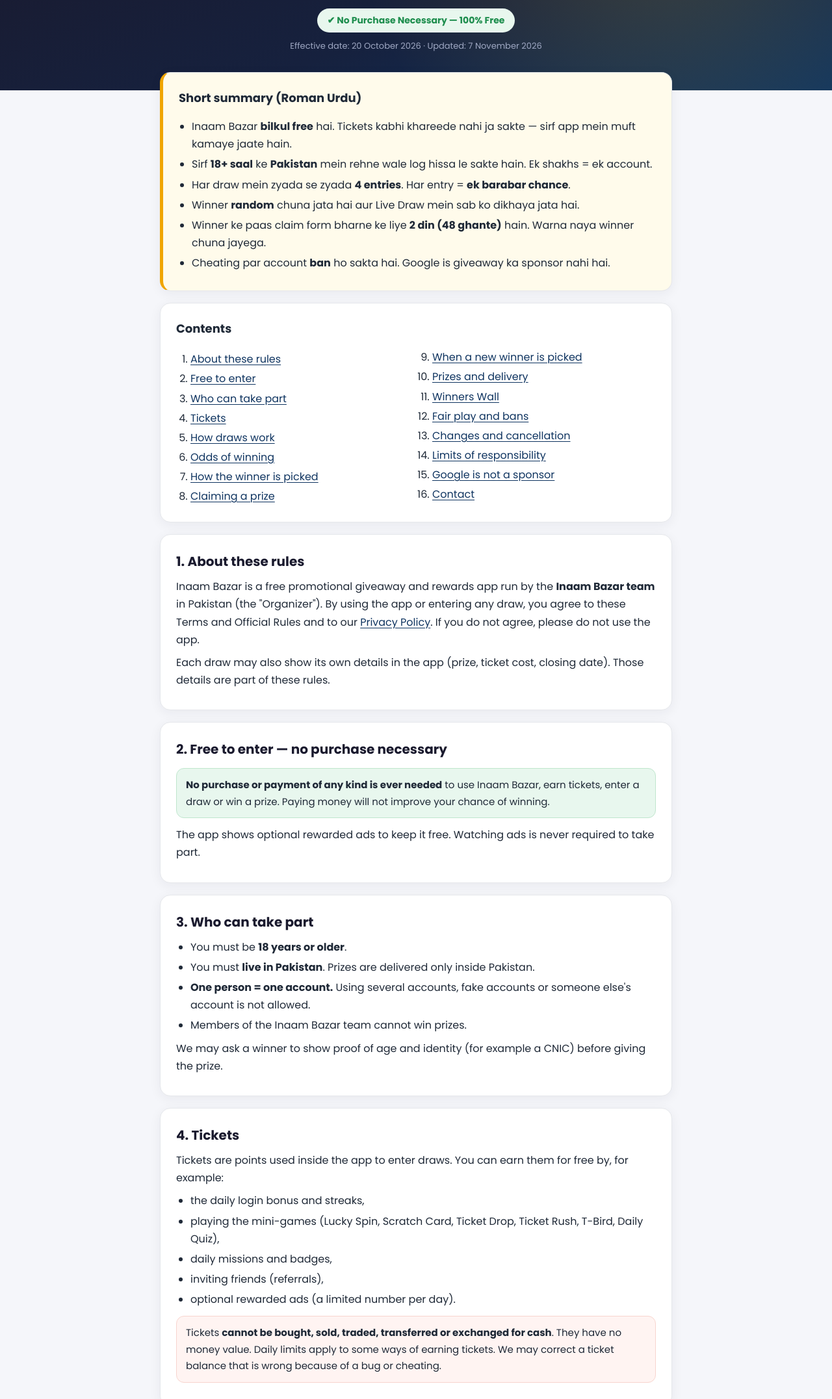
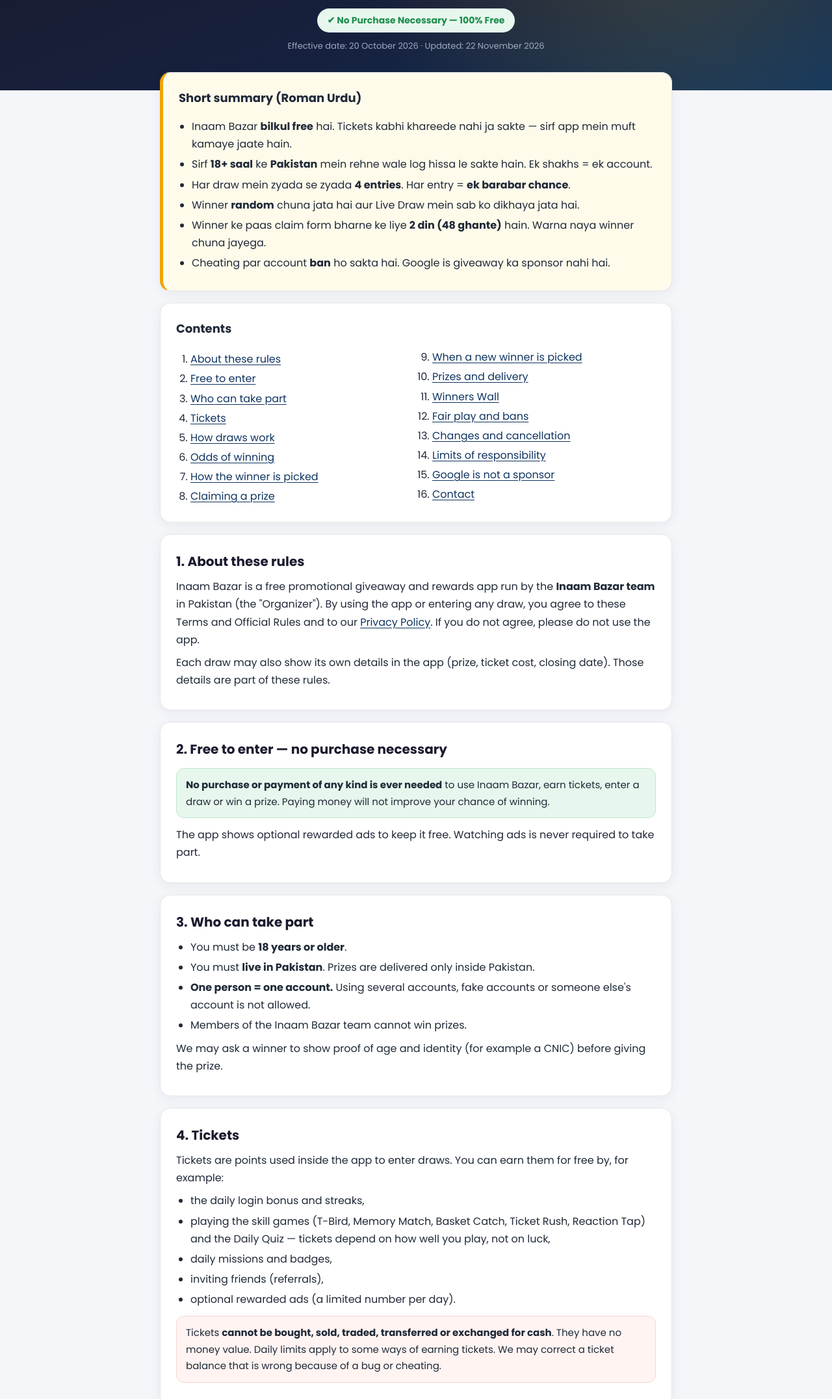
Before and after one commit to inaambazarofficial-app/inaambazarofficial-app.github.io, a plain HTML site: page terms.html in a window 1280 px wide. Shown: the part 203-2356 px from the top of the page at 65% size. Drawn offline with Linux system fonts and the light colour scheme.

Commit message:
Terms: skill games list (build 13) instead of Lucky Spin / Scratch Card / Ticket Drop; updated date
Co-Authored-By: Claude Opus 5.5 <noreply@anthropic.com>
Claude-Session: https://claude.ai/code/session_01WWBegCjUdrRohvYgjjKM5m

```diff
--- a/terms.html
+++ b/terms.html
@@ -28,7 +28,7 @@
     <h1>Terms &amp; Official Rules</h1>
     <p>The rules for using Inaam Bazar and taking part in our free giveaways.</p>
     <div class="badge-free">✔ No Purchase Necessary — 100% Free</div>
-    <div class="updated">Effective date: 20 October 2026 · Updated: 7 November 2026</div>
+    <div class="updated">Effective date: 20 October 2026 · Updated: 22 November 2026</div>
   </div>
 
   <main>
@@ -94,7 +94,7 @@
       <p>Tickets are points used inside the app to enter draws. You can earn them for free by, for example:</p>
       <ul>
         <li>the daily login bonus and streaks,</li>
-        <li>playing the mini-games (Lucky Spin, Scratch Card, Ticket Drop, Ticket Rush, T-Bird, Daily Quiz),</li>
+        <li>playing the skill games (T-Bird, Memory Match, Basket Catch, Ticket Rush, Reaction Tap) and the Daily Quiz — tickets depend on how well you play, not on luck,</li>
         <li>daily missions and badges,</li>
         <li>inviting friends (referrals),</li>
         <li>optional rewarded ads (a limited number per day).</li>
```
